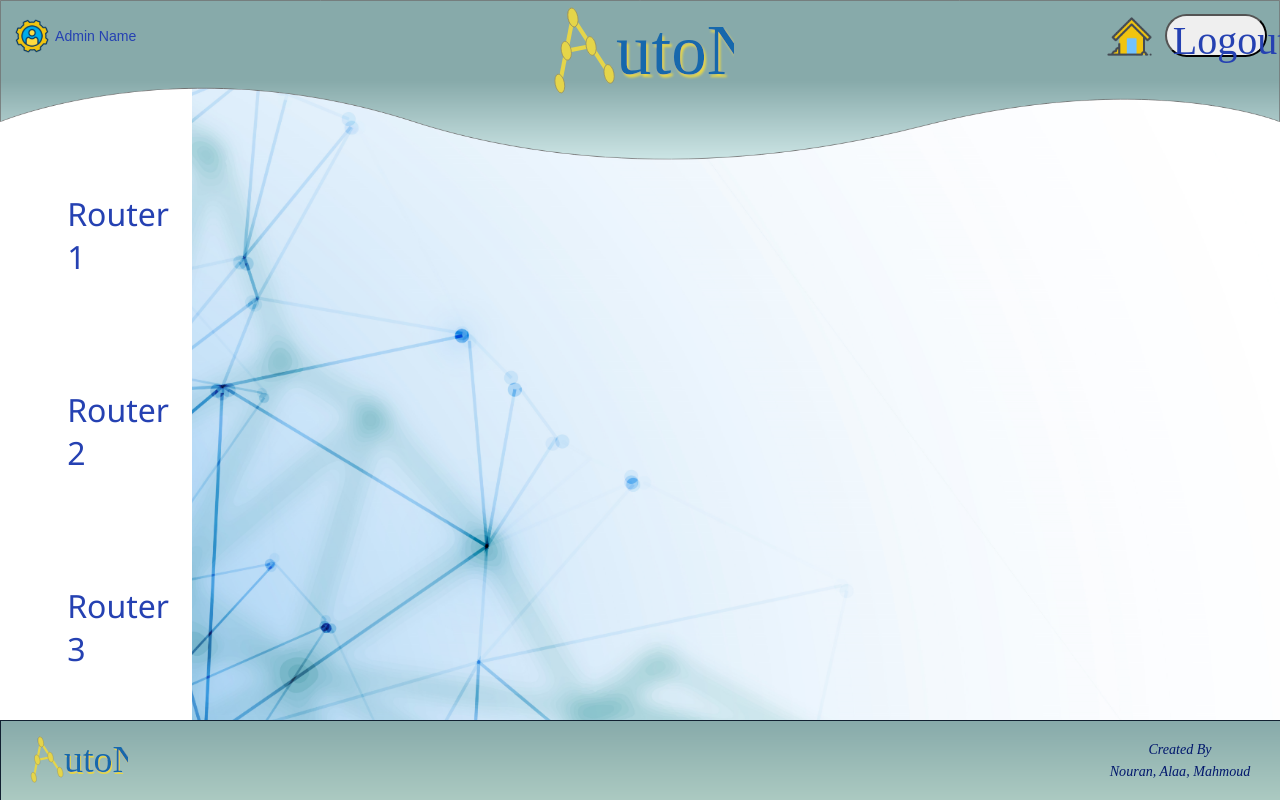
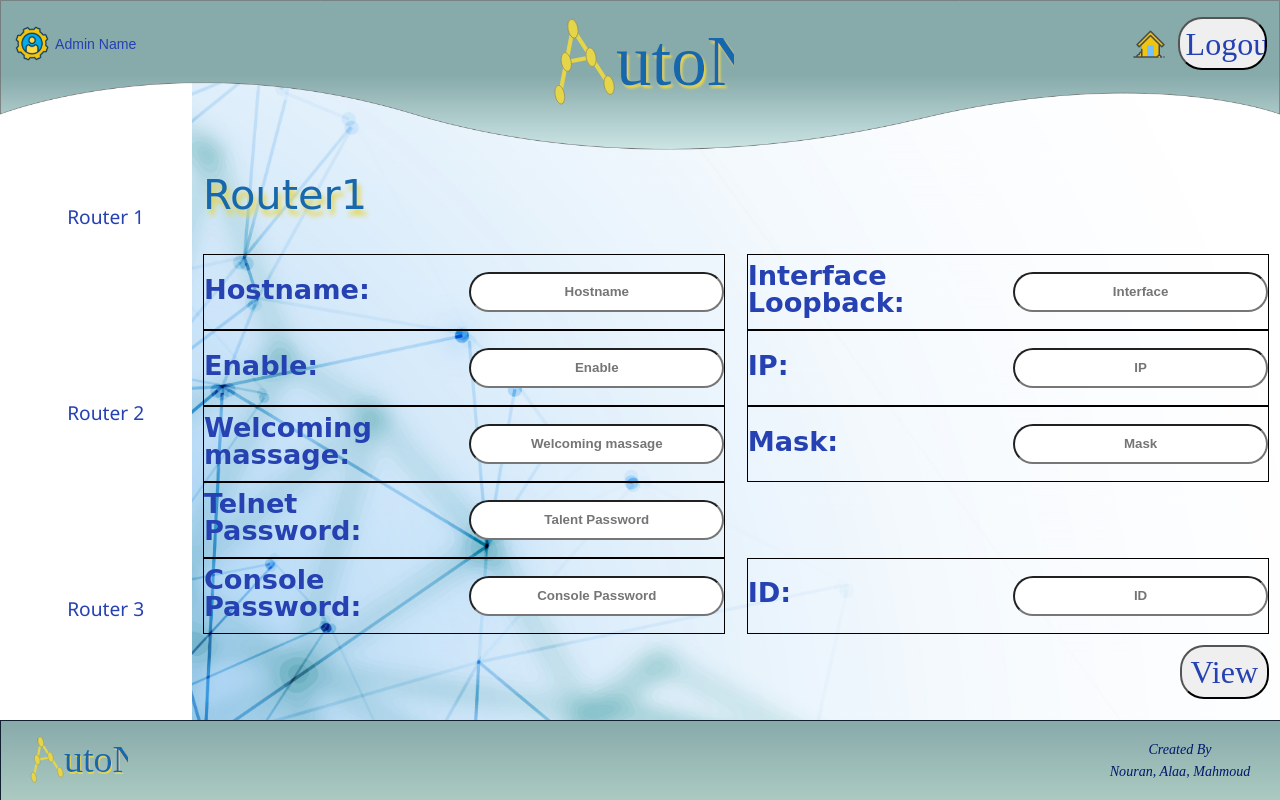
Before and after one commit to Nouran-Ebrahim/Graduation_Project, a PHP site: page /pages/router1.html in a window 1280 px wide. Run offline with PHP 8.4, Linux system fonts and the light colour scheme.

Commit message:
Router1 unfinished

```diff
--- a/css/style.css
+++ b/css/style.css
@@ -190,11 +190,13 @@ font-weight: bold;
 
 }
 /******Header Begins******/
+.hcontainer{
+    grid-area: header;
+}
 .heading {
-    grid-area: header;
     display: flex;
     justify-content: center;
-    height:20vh;
+    height:calc(14vh + 3vw);
     background: url("../images/header_background.png");
     background-size:100vw 100%;
 }
@@ -249,7 +251,8 @@ font-weight: bold;
 }
 
 .hLogo{
-    height:8vw;
+    height:calc(1vw + 14vh);
+    width: 15vw;
 }
 /*Logout & Home buttons properties*/
 .HomeAndLog{
@@ -262,25 +265,39 @@ font-weight: bold;
     grid-template-areas:"home Logout";
     justify-content: end;
 }
+
+#f1{
+    grid-area: home;
+    display: flex;
+    justify-content: center;
+    align-items: center;
+    height: 100%;
+}
 .HIcon{
-    width:45px;
+    width: 2.5vw;
     margin-bottom: 10%;
-    grid-area: home;
 }
-.logout{
+
+#f2{
     grid-area: Logout;
-    width: 8vw;
+    height:100%;
+    display: flex;
+    align-items: center;
+
+}
+.button{
+    width: 7vw;
     height: 60%;
     border-radius: 3vh;
-
     font-family: Onyx;
     font-style: normal;
     font-weight: normal;
-    font-size: 30pt;
-    justify-content: center;
-    align-content: center;
+    font-size: 2.5vw;
+    line-height: 100%;
     /* identical to box height */
     color: #2541B2;
+    text-align: center;
+    text-justify:inter-word;
 
 }
 
@@ -292,7 +309,7 @@ font-weight: bold;
     width:100%;
     grid-area: body;
     display: grid;
-    grid-template-columns: 15% 85%;
+    grid-template-columns: 15vw 85vw;
     grid-template-areas: "menu SECs";
 }
 .barBG{
@@ -308,16 +325,6 @@ font-weight: bold;
     grid-template-rows: 20% 20% 20%;
     row-gap: 15%;
     grid-template-areas: "R1" "R2" "R3";
-}
-
-.R1{
-    grid-area: R1;
-}
-.R2{
-    grid-area: R2;
-}
-.R3{
-    grid-area: R3;
 }
 
 .clr{
@@ -341,13 +348,119 @@ font-weight: bold;
     font-weight: normal;
     height: auto;
     grid-area: R;
-    font-size: 200%;
+    font-size: calc(0.10*15vw);
     color: #2541B2;
 }
 
-.editing{
+.Secs{
     grid-area: SECs;
+    display: flex;
+    align-items: center;
+    justify-content: center;
 }
+.container {
+    width:98%;
+    height:95%;
+}
+
+.sec{
+    height: 100%;
+    display:grid;
+    row-gap: 5%;
+    grid-template-rows: 10% 85%;
+    grid-template-areas: "header" "Settings";
+}
+
+.name{
+
+    margin: 0px;
+    grid-area: header;
+    font-family: Comic Sans MS;
+    font-style: normal;
+    font-weight: normal;
+    font-size:calc(2vh + 2vw);
+    line-height: 100%;
+    color: #1768AC;
+    text-shadow: 3px 6px 5px #E5D549;
+}
+.Settings{
+    grid-area: Settings;
+    display: grid;
+    grid-template-rows: 84% 15%;
+    grid-template-columns: 49% 49%;
+    row-gap: 1%;
+    column-gap: 2%;
+    grid-template-areas: "S1 S2" "View View";
+}
+
+.S1{
+    grid-area: S1;
+}
+.S2{
+    grid-area: S2;
+}
+.View{
+    grid-area: View;
+    display: flex;
+    justify-content: end;
+    align-items: center;
+}
+
+.none{
+    display:none;
+}
+
+.dis{
+    display: grid;
+    grid-template-columns: 100%;
+    grid-template-rows: 20% 20% 20% 20% 20%;
+    grid-template-areas: "I1" "I2" "I3" "I4" "I5";
+}
+
+.I5{
+    grid-area: I5;
+}
+.dp{
+    display: grid;
+    grid-template-columns: 49% 49%;
+    column-gap: 2%;
+    grid-template-rows: 100%;
+    grid-template-areas: "labels txts";
+    justify-content: center;
+    align-items: center;
+    border: black solid 1px;
+}
+
+.txts{
+    grid-area: txts;
+
+    width: 100%;
+    min-height: 5vh;
+    text-align: center;
+    font-weight: bolder;
+    border-radius: 2.5vh;
+
+}
+.txts:focus{
+    outline-color: rgb(65, 78, 251);
+    outline-width: 1px;
+}
+
+.label{
+    line-height: 100%;
+    margin-bottom: 2% ;
+    grid-area: labels;
+    font-size: calc(1.5vw + 1vh);
+    font-family:'Turret Road', cursive;;
+    font-weight: bolder;
+    color: #2541B2;
+}
+
+
+input[name="View"]{
+    height: 80%;
+}
+
 
 
 
@@ -396,30 +509,7 @@ font-weight: bold;
     height: 6vh;
 
 }
-@media only screen and (max-width: 1030px) {
-    /* For mobile phones: */
-    .team div {
-        font-size: 10pt;
-    }
-    .logout {
-        width: 10vw;
-        font-size: 15pt;
-    }
-    .HIcon{
-        width: 35px;
-    }
-    .Logo{
-        width: 20vw;
-    }
-    .heading{
-        height: 10vh;
-        margin-bottom: auto;
-    }
-    .footer{
-        height:10vh;
-        margin-top: auto;
-    }
-}
+
 /******Footer Ends******/
 
 
--- a/pages/admin_settings.html
+++ b/pages/admin_settings.html
@@ -82,7 +82,7 @@
         <div class="Admin_settings">
             Admin settings
         </div>
-        <form method="post" id="form2"  action="home.html">
+        <form method="post" id="form2"  action="../pages/home.html">
             <label class="lab2"> Admin name:</label>
             <input type="text" name="Adminname" placeholder="admin name " class="in" id="in1" required
                 autocomplete="off">
--- a/pages/router1.html
+++ b/pages/router1.html
@@ -14,7 +14,8 @@
 <body id = "body">
   <div class="barBG">
   </div>
-  <header class = "heading">
+  <header class="hcontainer">
+    <div class = "heading">
       <div class = "heading_container">
           <div class = "adminSettings">
                   <img src="../images/settings_icon.png" class="AdSetIcon" alt="AdminSettingsIcon" />
@@ -70,12 +71,16 @@
               </svg>
           </div>
           <div class="HomeAndLog">
-              <img class="HIcon" src="../images/home_icon.png">
-              <button class="logout">Logout</button>
+              <a id="f1"  href="../pages/home.html">
+                <img class="HIcon" src="../images/home_icon.png">
+              </a>
+            <form id="f2" method="get" action="../pages/login.html">
+              <input class = "button" type="submit" name="logout" value="Logout">
+            </form>
           </div>
       </div>
+    </div>
   </header>
-
   <div class = "body">
     <div class="menu">
       <div class="R1 clr">
@@ -97,10 +102,91 @@
         <p>Router 3</p>
       </div>
     </div>
-    <div class="editing">
-      <section class = "sec1"></section>
-      <section class = "sec2"></section>
-      <section class = "sec3"></section>
+    <div class="Secs">
+      <div class="container">
+        <section class = "sec">
+          <p class = "name">Router1</p>
+          <form class = "Settings" method="post" action="../pages/router1_info.html">
+            <div class = "S1 dis">
+              <div class="I1 dp">
+                <label class="label"> Hostname:</label>
+                <input type="text" name="Hostname" placeholder="Hostname" class="txts" required>
+              </div>
+              <div class="I2 dp">
+                <label class="label"> Enable:</label>
+                <input type="text" name="Enable" placeholder="Enable" class="txts" required>
+              </div>
+              <div class="I3 dp">
+                <label class="label"> Welcoming massage:</label>
+                <input type="text" name="WelcomingMassage" placeholder="Welcoming massage" class="txts" required>
+              </div>
+              <div class="I4 dp">
+                <label class="label"> Telnet Password:</label>
+                <input type="text" name="TalentPassword" placeholder="Talent Password" class="txts" required>
+              </div>
+              <div class="I5 dp">
+                <label class="label"> Console Password:</label>
+                <input type="text" name="ConsolePassword" placeholder="Console Password" class="txts" required>
+              </div>
+
+
+            </div>
+
+            <div class = "S2 dis">
+              <div class="I1 dp">
+                <label class="label">Interface Loopback:</label>
+                <input type="text" name="Interface" placeholder="Interface" class="txts" required>
+              </div>
+              <div class="I2 dp">
+                <label class="label">IP:</label>
+                <input type="text" name="IP" placeholder="IP" class="txts" required>
+              </div>
+              <div class="I3 dp">
+                <label class="label">Mask:</label>
+                <input type="text" name="mask" placeholder="Mask" class="txts" required>
+              </div>
+              <div class="I5 dp">
+                <label class="label">ID:</label>
+                <input type="text" name="ID" placeholder="ID" class="txts" required>
+              </div>
+            </div>
+
+            <div class = "View">
+              <input class = "button" type="submit" name="View" value="View">
+            </div>
+
+          </form>
+        </section>
+        <section class = "none">
+          <p class = "name">Router2</p>
+          <div class = "Settings">
+            <div class = "S1">
+
+            </div>
+            <div class = "S2">
+
+            </div>
+            <div class = "View">
+
+            </div>
+
+          </div>
+        </section>
+        <section class = "none">
+          <p class = "name">Router3</p>
+          <div class = "Settings">
+            <div class = "S1">
+
+            </div>
+            <div class = "S2">
+
+            </div>
+            <div class = "View">
+
+            </div>
+          </div>
+        </section>
+      </div>
     </div>
 
   </div>
```
Lines whose indentation alone changed are shown as unchanged.
